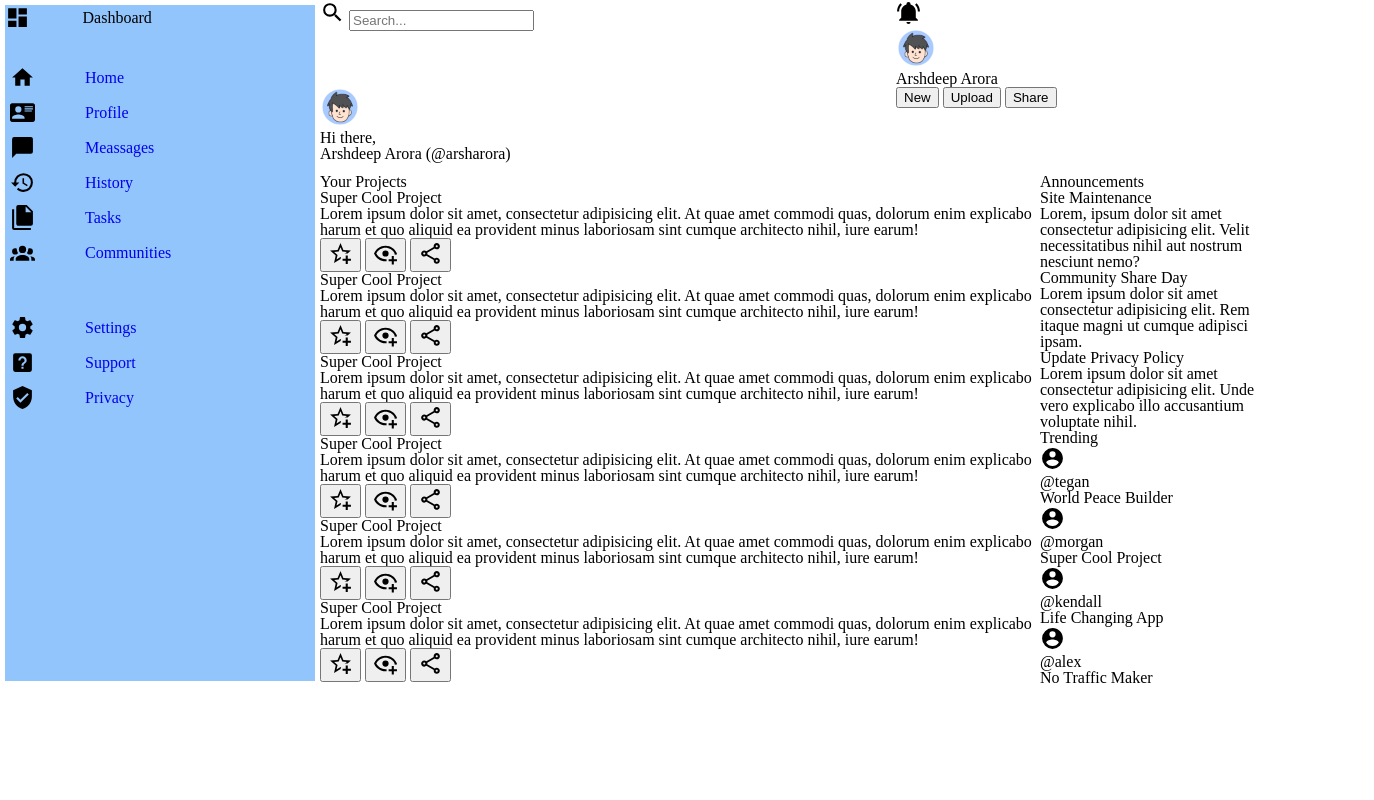
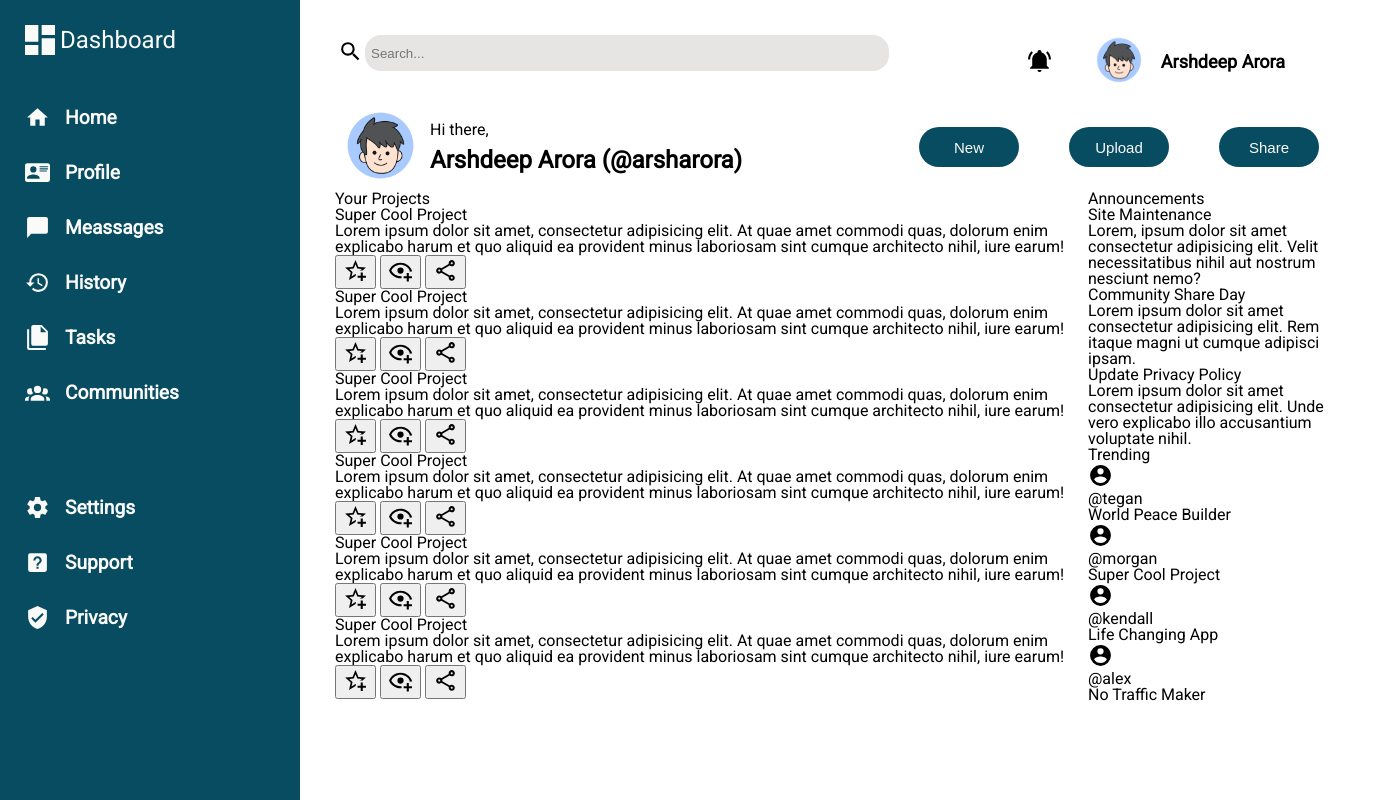
Before and after one commit to arsharora017/odin-admin_dashboard, a plain HTML site: page index.html in a window 1280 px wide. Shown: the whole page, 1374 px wide, since content can reach past the window. Drawn offline with Linux system fonts and the light colour scheme.

Commit message:
add grid layout to different sections of header.

```diff
--- a/index.html
+++ b/index.html
@@ -6,6 +6,13 @@
     <meta name="viewport" content="width=device-width, initial-scale=1.0" />
     <link rel="stylesheet" href="style.css" />
     <title>Admin Dashboard</title>
+    <!-- google fonts -->
+    <link rel="preconnect" href="https://fonts.googleapis.com" />
+    <link rel="preconnect" href="https://fonts.gstatic.com" crossorigin />
+    <link
+      href="https://fonts.googleapis.com/css2?family=Poppins:wght@300;400;500;600&family=Roboto:wght@300;400&display=swap"
+      rel="stylesheet"
+    />
   </head>
   <body>
     <!-- Main page container -->
@@ -18,6 +25,9 @@
               <title>view-dashboard</title>
               <path
                 d="M13,3V9H21V3M13,21H21V11H13M3,21H11V15H3M3,13H11V3H3V13Z"
+                fill="currentColor"
+                f
+                ill="currentColor"
               />
             </svg>
             <span>Dashboard</span>
@@ -29,7 +39,10 @@
               <a href="#">
                 <svg viewBox="0 0 24 24">
                   <title>home</title>
-                  <path d="M10,20V14H14V20H19V12H22L12,3L2,12H5V20H10Z" />
+                  <path
+                    d="M10,20V14H14V20H19V12H22L12,3L2,12H5V20H10Z"
+                    fill="currentColor"
+                  />
                 </svg>
                 <span>Home</span>
               </a>
@@ -40,6 +53,7 @@
                   <title>card-account-details</title>
                   <path
                     d="M2,3H22C23.05,3 24,3.95 24,5V19C24,20.05 23.05,21 22,21H2C0.95,21 0,20.05 0,19V5C0,3.95 0.95,3 2,3M14,6V7H22V6H14M14,8V9H21.5L22,9V8H14M14,10V11H21V10H14M8,13.91C6,13.91 2,15 2,17V18H14V17C14,15 10,13.91 8,13.91M8,6A3,3 0 0,0 5,9A3,3 0 0,0 8,12A3,3 0 0,0 11,9A3,3 0 0,0 8,6Z"
+                    fill="currentColor"
                   />
                 </svg>
                 <span>Profile</span>
@@ -51,6 +65,7 @@
                   <title>message</title>
                   <path
                     d="M20,2H4A2,2 0 0,0 2,4V22L6,18H20A2,2 0 0,0 22,16V4C22,2.89 21.1,2 20,2Z"
+                    fill="currentColor"
                   />
                 </svg>
                 <span>Meassages</span></a
@@ -62,6 +77,7 @@
                   <title>history</title>
                   <path
                     d="M13.5,8H12V13L16.28,15.54L17,14.33L13.5,12.25V8M13,3A9,9 0 0,0 4,12H1L4.96,16.03L9,12H6A7,7 0 0,1 13,5A7,7 0 0,1 20,12A7,7 0 0,1 13,19C11.07,19 9.32,18.21 8.06,16.94L6.64,18.36C8.27,20 10.5,21 13,21A9,9 0 0,0 22,12A9,9 0 0,0 13,3"
+                    fill="currentColor"
                   />
                 </svg>
                 <span>History</span></a
@@ -73,6 +89,7 @@
                   <title>file-multiple</title>
                   <path
                     d="M15,7H20.5L15,1.5V7M8,0H16L22,6V18A2,2 0 0,1 20,20H8C6.89,20 6,19.1 6,18V2A2,2 0 0,1 8,0M4,4V22H20V24H4A2,2 0 0,1 2,22V4H4Z"
+                    fill="currentColor"
                   />
                 </svg>
                 <span>Tasks</span></a
@@ -84,6 +101,7 @@
                   <title>account-group</title>
                   <path
                     d="M12,5.5A3.5,3.5 0 0,1 15.5,9A3.5,3.5 0 0,1 12,12.5A3.5,3.5 0 0,1 8.5,9A3.5,3.5 0 0,1 12,5.5M5,8C5.56,8 6.08,8.15 6.53,8.42C6.38,9.85 6.8,11.27 7.66,12.38C7.16,13.34 6.16,14 5,14A3,3 0 0,1 2,11A3,3 0 0,1 5,8M19,8A3,3 0 0,1 22,11A3,3 0 0,1 19,14C17.84,14 16.84,13.34 16.34,12.38C17.2,11.27 17.62,9.85 17.47,8.42C17.92,8.15 18.44,8 19,8M5.5,18.25C5.5,16.18 8.41,14.5 12,14.5C15.59,14.5 18.5,16.18 18.5,18.25V20H5.5V18.25M0,20V18.5C0,17.11 1.89,15.94 4.45,15.6C3.86,16.28 3.5,17.22 3.5,18.25V20H0M24,20H20.5V18.25C20.5,17.22 20.14,16.28 19.55,15.6C22.11,15.94 24,17.11 24,18.5V20Z"
+                    fill="currentColor"
                   />
                 </svg>
                 <span>Communities</span></a
@@ -93,10 +111,11 @@
           <ul>
             <li>
               <a href="#">
-                <svg xmlns="http://www.w3.org/2000/svg" viewBox="0 0 24 24">
+                <svg viewBox="0 0 24 24">
                   <title>cog</title>
                   <path
                     d="M12,15.5A3.5,3.5 0 0,1 8.5,12A3.5,3.5 0 0,1 12,8.5A3.5,3.5 0 0,1 15.5,12A3.5,3.5 0 0,1 12,15.5M19.43,12.97C19.47,12.65 19.5,12.33 19.5,12C19.5,11.67 19.47,11.34 19.43,11L21.54,9.37C21.73,9.22 21.78,8.95 21.66,8.73L19.66,5.27C19.54,5.05 19.27,4.96 19.05,5.05L16.56,6.05C16.04,5.66 15.5,5.32 14.87,5.07L14.5,2.42C14.46,2.18 14.25,2 14,2H10C9.75,2 9.54,2.18 9.5,2.42L9.13,5.07C8.5,5.32 7.96,5.66 7.44,6.05L4.95,5.05C4.73,4.96 4.46,5.05 4.34,5.27L2.34,8.73C2.21,8.95 2.27,9.22 2.46,9.37L4.57,11C4.53,11.34 4.5,11.67 4.5,12C4.5,12.33 4.53,12.65 4.57,12.97L2.46,14.63C2.27,14.78 2.21,15.05 2.34,15.27L4.34,18.73C4.46,18.95 4.73,19.03 4.95,18.95L7.44,17.94C7.96,18.34 8.5,18.68 9.13,18.93L9.5,21.58C9.54,21.82 9.75,22 10,22H14C14.25,22 14.46,21.82 14.5,21.58L14.87,18.93C15.5,18.67 16.04,18.34 16.56,17.94L19.05,18.95C19.27,19.03 19.54,18.95 19.66,18.73L21.66,15.27C21.78,15.05 21.73,14.78 21.54,14.63L19.43,12.97Z"
+                    fill="currentColor"
                   />
                 </svg>
                 <span>Settings</span></a
@@ -108,6 +127,7 @@
                   <title>help-box</title>
                   <path
                     d="M11,18H13V16H11V18M12,6A4,4 0 0,0 8,10H10A2,2 0 0,1 12,8A2,2 0 0,1 14,10C14,12 11,11.75 11,15H13C13,12.75 16,12.5 16,10A4,4 0 0,0 12,6M5,3H19A2,2 0 0,1 21,5V19A2,2 0 0,1 19,21H5A2,2 0 0,1 3,19V5A2,2 0 0,1 5,3Z"
+                    fill="currentColor"
                   />
                 </svg>
                 <span>Support</span></a
@@ -119,6 +139,7 @@
                   <title>shield-check</title>
                   <path
                     d="M10,17L6,13L7.41,11.59L10,14.17L16.59,7.58L18,9M12,1L3,5V11C3,16.55 6.84,21.74 12,23C17.16,21.74 21,16.55 21,11V5L12,1Z"
+                    fill="currentColor"
                   />
                 </svg>
                 <span>Privacy</span></a
@@ -127,22 +148,23 @@
           </ul>
         </nav>
       </div>
-      <div>
+      <div class="right-side">
         <!-- header -->
         <header>
           <!-- search section -->
-          <div>
+          <div class="search-box">
             <form id="form">
               <span>
                 <svg viewBox="0 0 24 24">
                   <title>magnify</title>
                   <path
                     d="M9.5,3A6.5,6.5 0 0,1 16,9.5C16,11.11 15.41,12.59 14.44,13.73L14.71,14H15.5L20.5,19L19,20.5L14,15.5V14.71L13.73,14.44C12.59,15.41 11.11,16 9.5,16A6.5,6.5 0 0,1 3,9.5A6.5,6.5 0 0,1 9.5,3M9.5,5C7,5 5,7 5,9.5C5,12 7,14 9.5,14C12,14 14,12 14,9.5C14,7 12,5 9.5,5Z"
+                    fill="currentColor"
                   />
                 </svg>
               </span>
               <input
-                type="search"
+                type="text"
                 name="search"
                 id="search"
                 autocomplete="off"
@@ -150,39 +172,58 @@
               />
             </form>
           </div>
-          <div>
+
+          <!-- bell icon /user name / profile picture section -->
+          <div class="profile-container">
             <!-- bell icon -->
-            <div>
+            <div class="bell-icon">
               <svg viewBox="0 0 24 24">
                 <title>bell-ring</title>
                 <path
                   d="M21,19V20H3V19L5,17V11C5,7.9 7.03,5.17 10,4.29C10,4.19 10,4.1 10,4A2,2 0 0,1 12,2A2,2 0 0,1 14,4C14,4.1 14,4.19 14,4.29C16.97,5.17 19,7.9 19,11V17L21,19M14,21A2,2 0 0,1 12,23A2,2 0 0,1 10,21M19.75,3.19L18.33,4.61C20.04,6.3 21,8.6 21,11H23C23,8.07 21.84,5.25 19.75,3.19M1,11H3C3,8.6 3.96,6.3 5.67,4.61L4.25,3.19C2.16,5.25 1,8.07 1,11Z"
+                  fill="currentColor"
                 />
               </svg>
             </div>
             <!-- profile pic -->
-            <div>
+            <div class="profile-image">
               <img
                 src="images/profile-picture.jpg"
                 alt="profile picture cartoon"
               />
             </div>
-            <p>Arshdeep Arora</p>
+            <div class="name">
+              <p>Arshdeep&nbsp;Arora</p>
+            </div>
           </div>
-          <div>
-            <div>
+
+          <!-- Profile handle -->
+
+          <div class="profile-handle">
+            <div class="profile-picture">
               <img
                 src="images/profile-picture.jpg"
                 alt="profile picture cartoon"
               />
             </div>
-            <p>Hi there,</p>
-            <p>Arshdeep Arora (@arsharora)</p>
+            <div class="handle">
+              <p>Hi there,</p>
+              <p class="handle-name">Arshdeep Arora (@arsharora)</p>
+            </div>
           </div>
-          <div>
-            <button>New</button>
-            <button>Upload</button>
-            <button>Share</button>
+
+          <!-- buttons : new, upload and share -->
+
+          <div class="buttons-container">
+            <div>
+              <button>New</button>
+            </div>
+            <div>
+              <button>Upload</button>
+            </div>
+            <div>
+              <button>Share</button>
+            </div>
           </div>
         </header>
 
@@ -210,6 +251,7 @@
                       <title>star-plus-outline</title>
                       <path
                         d="M5.8 21L7.4 14L2 9.2L9.2 8.6L12 2L14.8 8.6L22 9.2L18.8 12H18C17.3 12 16.6 12.1 15.9 12.4L18.1 10.5L13.7 10.1L12 6.1L10.3 10.1L5.9 10.5L9.2 13.4L8.2 17.7L12 15.4L12.5 15.7C12.3 16.2 12.1 16.8 12.1 17.3L5.8 21M17 14V17H14V19H17V22H19V19H22V17H19V14H17Z"
+                        fill="currentColor"
                       />
                     </svg>
                   </button>
@@ -218,6 +260,7 @@
                       <title>eye-plus-outline</title>
                       <path
                         d="M12,4.5C7,4.5 2.73,7.61 1,12C2.73,16.39 7,19.5 12,19.5C12.36,19.5 12.72,19.5 13.08,19.45C13.03,19.13 13,18.82 13,18.5C13,18.14 13.04,17.78 13.1,17.42C12.74,17.46 12.37,17.5 12,17.5C8.24,17.5 4.83,15.36 3.18,12C4.83,8.64 8.24,6.5 12,6.5C15.76,6.5 19.17,8.64 20.82,12C20.7,12.24 20.56,12.45 20.43,12.68C21.09,12.84 21.72,13.11 22.29,13.5C22.56,13 22.8,12.5 23,12C21.27,7.61 17,4.5 12,4.5M12,9A3,3 0 0,0 9,12A3,3 0 0,0 12,15A3,3 0 0,0 15,12A3,3 0 0,0 12,9M18,14.5V17.5H15V19.5H18V22.5H20V19.5H23V17.5H20V14.5H18Z"
+                        fill="currentColor"
                       />
                     </svg>
                   </button>
@@ -226,6 +269,7 @@
                       <title>share-variant-outline</title>
                       <path
                         d="M18 16.08C17.24 16.08 16.56 16.38 16.04 16.85L8.91 12.7C8.96 12.47 9 12.24 9 12S8.96 11.53 8.91 11.3L15.96 7.19C16.5 7.69 17.21 8 18 8C19.66 8 21 6.66 21 5S19.66 2 18 2 15 3.34 15 5C15 5.24 15.04 5.47 15.09 5.7L8.04 9.81C7.5 9.31 6.79 9 6 9C4.34 9 3 10.34 3 12S4.34 15 6 15C6.79 15 7.5 14.69 8.04 14.19L15.16 18.34C15.11 18.55 15.08 18.77 15.08 19C15.08 20.61 16.39 21.91 18 21.91S20.92 20.61 20.92 19C20.92 17.39 19.61 16.08 18 16.08M18 4C18.55 4 19 4.45 19 5S18.55 6 18 6 17 5.55 17 5 17.45 4 18 4M6 13C5.45 13 5 12.55 5 12S5.45 11 6 11 7 11.45 7 12 6.55 13 6 13M18 20C17.45 20 17 19.55 17 19S17.45 18 18 18 19 18.45 19 19 18.55 20 18 20Z"
+                        fill="currentColor"
                       />
                     </svg>
                   </button>
@@ -245,6 +289,7 @@
                       <title>star-plus-outline</title>
                       <path
                         d="M5.8 21L7.4 14L2 9.2L9.2 8.6L12 2L14.8 8.6L22 9.2L18.8 12H18C17.3 12 16.6 12.1 15.9 12.4L18.1 10.5L13.7 10.1L12 6.1L10.3 10.1L5.9 10.5L9.2 13.4L8.2 17.7L12 15.4L12.5 15.7C12.3 16.2 12.1 16.8 12.1 17.3L5.8 21M17 14V17H14V19H17V22H19V19H22V17H19V14H17Z"
+                        fill="currentColor"
                       />
                     </svg>
                   </button>
@@ -253,6 +298,7 @@
                       <title>eye-plus-outline</title>
                       <path
                         d="M12,4.5C7,4.5 2.73,7.61 1,12C2.73,16.39 7,19.5 12,19.5C12.36,19.5 12.72,19.5 13.08,19.45C13.03,19.13 13,18.82 13,18.5C13,18.14 13.04,17.78 13.1,17.42C12.74,17.46 12.37,17.5 12,17.5C8.24,17.5 4.83,15.36 3.18,12C4.83,8.64 8.24,6.5 12,6.5C15.76,6.5 19.17,8.64 20.82,12C20.7,12.24 20.56,12.45 20.43,12.68C21.09,12.84 21.72,13.11 22.29,13.5C22.56,13 22.8,12.5 23,12C21.27,7.61 17,4.5 12,4.5M12,9A3,3 0 0,0 9,12A3,3 0 0,0 12,15A3,3 0 0,0 15,12A3,3 0 0,0 12,9M18,14.5V17.5H15V19.5H18V22.5H20V19.5H23V17.5H20V14.5H18Z"
+                        fill="currentColor"
                       />
                     </svg>
                   </button>
@@ -261,6 +307,7 @@
                       <title>share-variant-outline</title>
                       <path
                         d="M18 16.08C17.24 16.08 16.56 16.38 16.04 16.85L8.91 12.7C8.96 12.47 9 12.24 9 12S8.96 11.53 8.91 11.3L15.96 7.19C16.5 7.69 17.21 8 18 8C19.66 8 21 6.66 21 5S19.66 2 18 2 15 3.34 15 5C15 5.24 15.04 5.47 15.09 5.7L8.04 9.81C7.5 9.31 6.79 9 6 9C4.34 9 3 10.34 3 12S4.34 15 6 15C6.79 15 7.5 14.69 8.04 14.19L15.16 18.34C15.11 18.55 15.08 18.77 15.08 19C15.08 20.61 16.39 21.91 18 21.91S20.92 20.61 20.92 19C20.92 17.39 19.61 16.08 18 16.08M18 4C18.55 4 19 4.45 19 5S18.55 6 18 6 17 5.55 17 5 17.45 4 18 4M6 13C5.45 13 5 12.55 5 12S5.45 11 6 11 7 11.45 7 12 6.55 13 6 13M18 20C17.45 20 17 19.55 17 19S17.45 18 18 18 19 18.45 19 19 18.55 20 18 20Z"
+                        fill="currentColor"
                       />
                     </svg>
                   </button>
--- a/style.css
+++ b/style.css
@@ -130,7 +130,17 @@ table {
 /* define variables on root */
 
 :root {
-  --background-color: #93c5fd;
+  font-family: "Roboto", sans-serif;
+
+  --primary-color: #084c61;
+  --gray-1: #fafaf9;
+  --gray-2: #e7e5e4;
+  --font-size-1: 1.2rem;
+  --font-size-2: 1.5rem;
+  --font-size-3: 1.3rem;
+
+  --image-size-1: 50px;
+  --image-size-2: 75px;
 }
 
 svg {
@@ -138,13 +148,14 @@ svg {
 }
 
 img {
-  width: 40px;
+  width: 50px;
 }
 
 /* setting grid on the main page */
 .main-page-container {
   display: grid;
-  grid-template-columns: 1fr 3fr;
+  grid-template-columns: 300px 3fr;
+  height: 100vh;
 }
 
 /* setting sidebar */
@@ -153,14 +164,21 @@ img {
   display: grid;
   grid-template-columns: 1fr;
   grid-template-rows: min-content;
-  row-gap: 30px;
-  margin: 5px;
-  background-color: var(--background-color);
+  row-gap: 40px;
+  background-color: var(--primary-color);
+  font-size: var(--font-size-1);
+  padding: 20px;
 }
 
 .sidebar-container > div > h1 {
   display: grid;
-  grid-template-columns: 1fr 3fr;
+  grid-template-columns: 40px 1fr;
+  color: var(--gray-1);
+  font-size: var(--font-size-2);
+}
+
+.sidebar-container > div > h1 > svg {
+  width: 40px;
 }
 
 .sidebar-container > div > h1 > span {
@@ -171,20 +189,24 @@ nav {
   display: grid;
   grid-template-columns: 1fr;
   grid-template-rows: min-content;
-  row-gap: 40px;
+  row-gap: 80px;
   /* padding: 5px; */
 }
 
-/* nav > ul {
+ul {
   display: grid;
-  grid-template-rows: min-content;
-} */
+  grid-template-rows: repeat(3, min-content);
+  row-gap: 20px;
+}
 
 nav > ul > li > a {
   display: grid;
-  grid-template-columns: 1fr 3fr;
+  grid-template-columns: 40px 1fr;
   grid-template-rows: min-content;
   padding: 5px;
+  color: var(--gray-1);
+  font-weight: 700;
+  font-size: var(--font-size-1);
 }
 
 nav > ul > li > a > span {
@@ -195,7 +217,21 @@ a {
   text-decoration: none;
 }
 
-/* setting header */
+/* right side of page */
+
+.right-side {
+  padding-left: 30px;
+  padding-top: 30px;
+  padding-right: 30px;
+}
+
+/*
+**************
+------- setting header -------
+**************
+*/
+
+/* search section cell */
 
 header {
   display: grid;
@@ -203,8 +239,118 @@ header {
   grid-template-rows: repeat(2, 1fr);
 }
 
+.search-box {
+  display: grid;
+  padding: 5px;
+}
+
+.search-box > form {
+  display: grid;
+  grid-template-columns: 30px 1fr;
+  grid-template-rows: min-content;
+  justify-self: center;
+  align-self: top;
+}
+
+.search-box > form > input {
+  width: 40vw;
+  height: 3vh;
+  border: none;
+  background-color: var(--gray-2);
+  border-radius: 1rem;
+}
+
+.search-box > form > input[type="text"] {
+  padding: 6px;
+}
+
+.search-box > form > span {
+  justify-self: center;
+  align-self: center;
+}
+
+/* user name / profile picture section / bell icon */
+
+.profile-container {
+  display: grid;
+  grid-template-columns: repeat(3, 80px);
+  grid-template-rows: min-content;
+  padding: 5px;
+  /* align-self: center; */
+  justify-self: center;
+}
+
+.profile-container > div {
+  justify-self: center;
+}
+
+.bell-icon,
+.profile-image,
+.name {
+  align-self: center;
+}
+
+.name {
+  padding-left: 3rem;
+}
+
+.name p {
+  font-size: large;
+  font-weight: 900;
+}
+
+/* profile handle */
+
+.profile-handle {
+  display: grid;
+  grid-template-columns: 100px 400px;
+}
+
+.profile-picture {
+  justify-self: center;
+  align-self: center;
+}
+
+.profile-picture img {
+  width: var(--image-size-2);
+}
+
+.handle {
+  display: grid;
+  align-self: center;
+  row-gap: 10px;
+}
+
+.handle-name {
+  font-size: var(--font-size-2);
+  font-weight: bolder;
+}
+
+/* buttons : new, upload and share */
+
+.buttons-container {
+  display: grid;
+  grid-template-columns: repeat(3, 150px);
+}
+
+.buttons-container button {
+  height: 40px;
+  width: 100px;
+  border: none;
+  border-radius: 20px;
+  background-color: var(--primary-color);
+  color: var(--gray-1);
+  font-size: 15px;
+}
+
+.buttons-container div {
+  align-self: center;
+  justify-self: center;
+}
+
 /* setting grid on projects container */
 main {
   display: grid;
   grid-template-columns: 3fr 1fr;
+  padding: 5px;
 }
```
